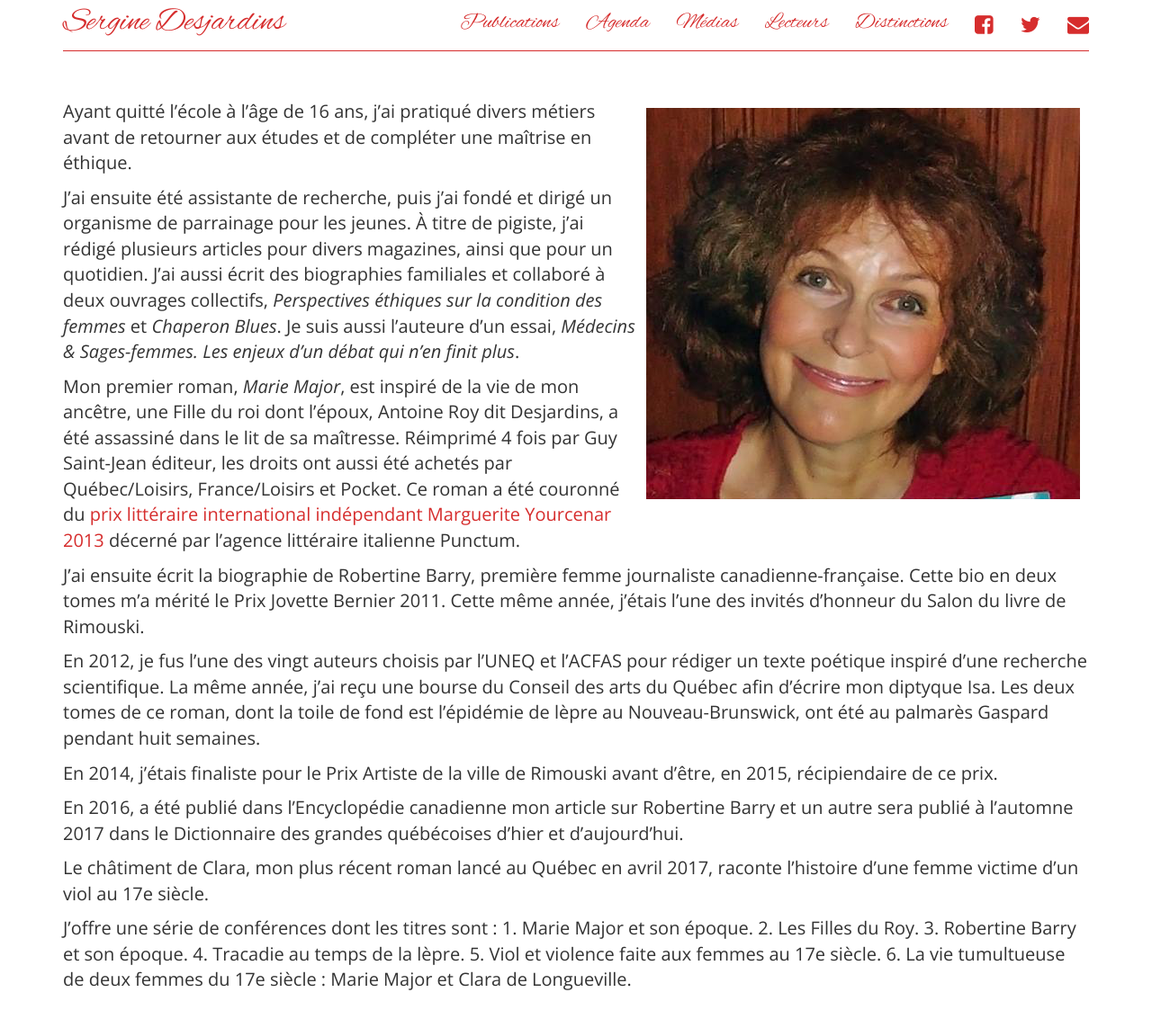
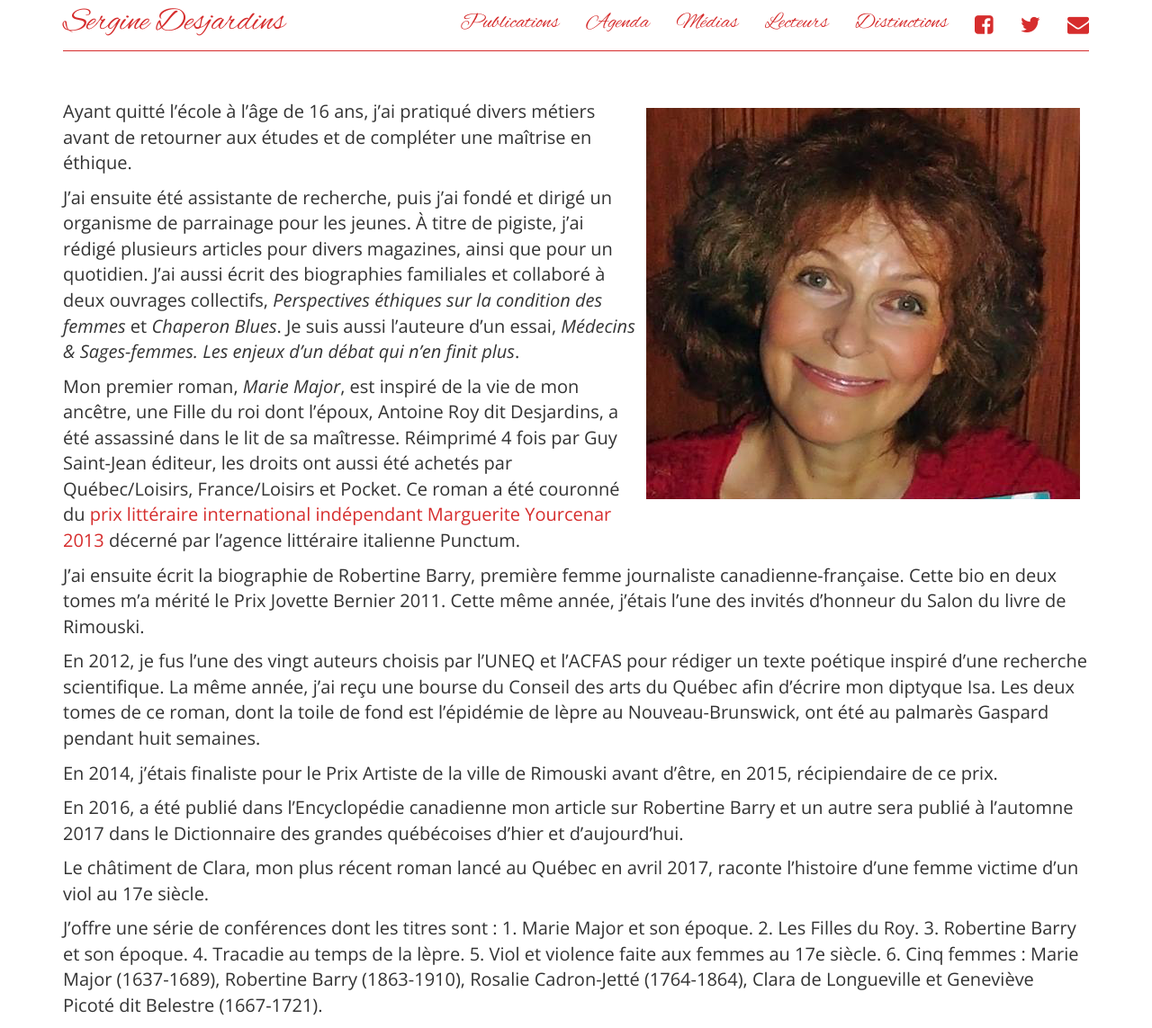
Before and after one commit to serginedesjardins/serginedesjardins.github.io, a Jekyll site: the page built from index.md, in a window 1280 px wide and 1143 px high. Shown: the whole window at 90% size. Built offline with Jekyll 4.4.1, drawn with Linux system fonts in a browser that asks for light colours; nearby versions of some CDN libraries.

Commit message:
J'ai ajouté une conférence

```diff
--- a/index.md
+++ b/index.md
@@ -22,4 +22,4 @@ En 2016, a été publié dans l'Encyclopédie canadienne mon article sur Roberti
 
 Le châtiment de Clara, mon plus récent roman lancé au Québec en avril 2017, raconte l'histoire d'une femme victime d'un viol au 17e siècle.
 
-J'offre une série de conférences dont les titres sont : 1. Marie Major et son époque. 2. Les Filles du Roy. 3. Robertine Barry et son époque. 4. Tracadie au temps de la lèpre. 5. Viol et violence faite aux femmes au 17e siècle. 6. La vie tumultueuse de deux femmes du 17e siècle : Marie Major et Clara de Longueville.
+J'offre une série de conférences dont les titres sont : 1. Marie Major et son époque. 2. Les Filles du Roy. 3. Robertine Barry et son époque. 4. Tracadie au temps de la lèpre. 5. Viol et violence faite aux femmes au 17e siècle. 6. Cinq femmes : Marie Major (1637-1689), Robertine Barry (1863-1910), Rosalie Cadron-Jetté (1764-1864), Clara de Longueville et Geneviève Picoté dit Belestre (1667-1721).
```
